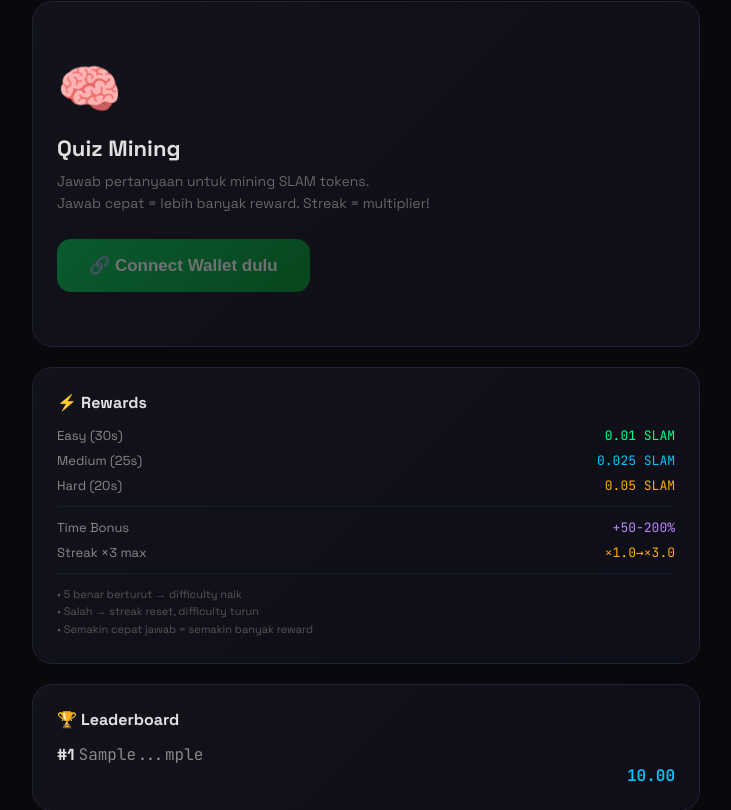
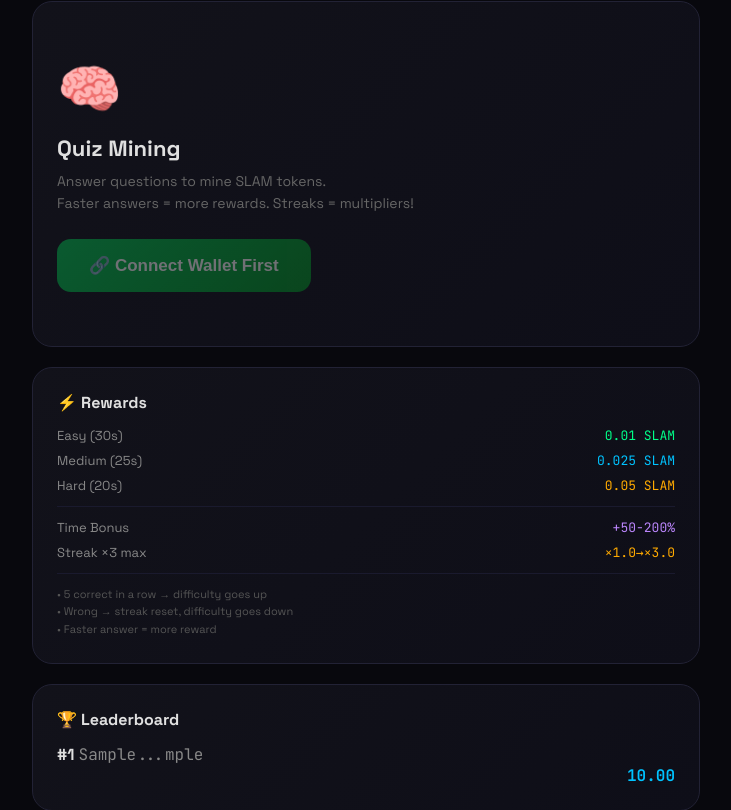
Before and after one commit to suprememachine/Salamander, a FastAPI app: page / in a window 1280 px wide. Shown: the part 323-1133 px from the top of the page, without its empty margins (274-1005 px from the left). Run offline with FastAPI, Linux system fonts and the light colour scheme; tables that the repository leaves empty hold one stand-in row (values such as "Sample post"); some libraries are stand-ins or nearby versions.

Commit message:
Translate all Indonesian text to English

```diff
--- a/app/templates/index.html
+++ b/app/templates/index.html
@@ -123,11 +123,11 @@
                 <div style="font-size:52px;margin-bottom:12px;">🧠</div>
                 <h2 style="font-size:22px;font-weight:700;margin-bottom:8px;">Quiz Mining</h2>
                 <p style="color:#666;font-size:14px;line-height:1.6;margin-bottom:24px;">
-                    Jawab pertanyaan untuk mining SLAM tokens.<br>
-                    Jawab cepat = lebih banyak reward. Streak = multiplier!
+                    Answer questions to mine SLAM tokens.<br>
+                    Faster answers = more rewards. Streaks = multipliers!
                 </p>
                 <button @click="startMining()" :disabled="!wallet" class="btn-start" style="width:100%;"
-                    :style="!wallet ? 'opacity:.4;cursor:not-allowed' : ''" x-text="wallet ? '🧠 START MINING' : '🔗 Connect Wallet dulu'"></button>
+                    :style="!wallet ? 'opacity:.4;cursor:not-allowed' : ''" x-text="wallet ? '🧠 START MINING' : '🔗 Connect Wallet First'"></button>
             </div>
 
             <!-- ACTIVE QUESTION -->
@@ -160,13 +160,13 @@
                 <div x-show="lastResult" style="border-radius:12px;padding:12px;margin-bottom:14px;font-size:13px;display:flex;align-items:center;gap:8px;animation:slide-up .3s;"
                     :style="lastResult?.correct ? 'background:rgba(0,255,136,.08);border:1px solid rgba(0,255,136,.2)' : 'background:rgba(255,51,102,.08);border:1px solid rgba(255,51,102,.2)'">
                     <span x-text="lastResult?.correct ? '✅' : '❌'"></span>
-                    <span x-text="lastResult?.correct ? '+' + lastResult?.reward?.toFixed(6) + ' SLAM' : 'Jawaban: ' + lastResult?.correct_answer"></span>
+                    <span x-text="lastResult?.correct ? '+' + lastResult?.reward?.toFixed(6) + ' SLAM' : 'Answer: ' + lastResult?.correct_answer"></span>
                     <span class="mono" style="color:#666;margin-left:auto;" x-text="lastResult?.time_taken?.toFixed(1)+'s'"></span>
                 </div>
 
                 <!-- Answer Input -->
                 <div style="display:flex;gap:10px;" @keydown.enter="submitAnswer()">
-                    <input type="text" x-model="userAnswer" class="quiz-input" style="flex:1;" placeholder="Ketik jawaban..." :disabled="submitting">
+                    <input type="text" x-model="userAnswer" class="quiz-input" style="flex:1;" placeholder="Type your answer..." :disabled="submitting">
                     <button @click="submitAnswer()" class="btn-submit" :disabled="submitting || !userAnswer.trim()"
                         :style="(!userAnswer.trim()||submitting) ? 'opacity:.4;cursor:not-allowed' : ''">
                         <span x-text="submitting ? '...' : '✓'"></span>
@@ -192,9 +192,9 @@
                 <div style="display:flex;justify-content:space-between;font-size:13px;"><span style="color:#888;">Streak ×3 max</span><span class="mono" style="color:#ffaa00;">×1.0→×3.0</span></div>
                 <hr style="border:none;border-top:1px solid #1a1a2e;margin:4px 0;">
                 <div style="font-size:11px;color:#555;line-height:1.6;">
-                    • 5 benar berturut → difficulty naik<br>
-                    • Salah → streak reset, difficulty turun<br>
-                    • Semakin cepat jawab = semakin banyak reward
+                    • 5 correct in a row → difficulty goes up<br>
+                    • Wrong → streak reset, difficulty goes down<br>
+                    • Faster answer = more reward
                 </div>
             </div>
         </div>
@@ -202,7 +202,7 @@
         <!-- Leaderboard -->
         <div class="glass-card animate-in animate-in-4" style="margin-bottom:40px;">
             <h3 style="font-size:16px;font-weight:700;margin-bottom:14px;">🏆 Leaderboard</h3>
-            <div x-show="leaderboard.length===0" style="text-align:center;color:#444;font-size:13px;padding:20px;">Belum ada data</div>
+            <div x-show="leaderboard.length===0" style="text-align:center;color:#444;font-size:13px;padding:20px;">No data yet</div>
             <div style="display:flex;flex-direction:column;gap:6px;">
                 <template x-for="(m,i) in leaderboard" :key="m.wallet">
                     <div style="display:flex;align-items:center;gap:10px;padding:10px;border-radius:10px;font-size:13px;"
@@ -292,7 +292,7 @@
         <!-- Swap History -->
         <div class="glass-card" style="margin-top:16px;">
             <h3 style="font-size:14px;font-weight:600;margin-bottom:12px;">History</h3>
-            <div x-show="swapHistory.length===0" style="text-align:center;color:#444;font-size:13px;padding:16px;">Belum ada swap</div>
+            <div x-show="swapHistory.length===0" style="text-align:center;color:#444;font-size:13px;padding:16px;">No swaps yet</div>
             <div style="display:flex;flex-direction:column;gap:6px;">
                 <template x-for="tx in swapHistory" :key="tx.hash">
                     <div style="display:flex;align-items:center;justify-content:space-between;padding:10px;border-radius:8px;background:#0a0a10;font-size:12px;">
@@ -379,7 +379,7 @@ function app(){return{
         if(d.status==='correct'){
             this.totalMined=d.total_mined||this.totalMined;this.streak=d.streak||0;this.streakMultiplier=d.streak_multiplier||1.0;
             this.difficultyName=d.difficulty_name||'Easy';this.showToast(`+${d.reward.toFixed(6)} SLAM!`,'success');
-        }else{this.streak=0;this.streakMultiplier=1.0;this.difficultyName=d.difficulty_name||'Easy';this.showToast('Salah!','error');}
+        }else{this.streak=0;this.streakMultiplier=1.0;this.difficultyName=d.difficulty_name||'Easy';this.showToast('Wrong!','error');}
         if(d.next_question){
             this.currentQuestion=d.next_question;this.questionType=d.next_type||'general';this.questionHint=d.hint||'';
             this.timeLimit=d.next_time_limit||30;this.currentReward=d.next_reward||0.01;this.userAnswer='';this.submitting=false;this.startTimer();
```
